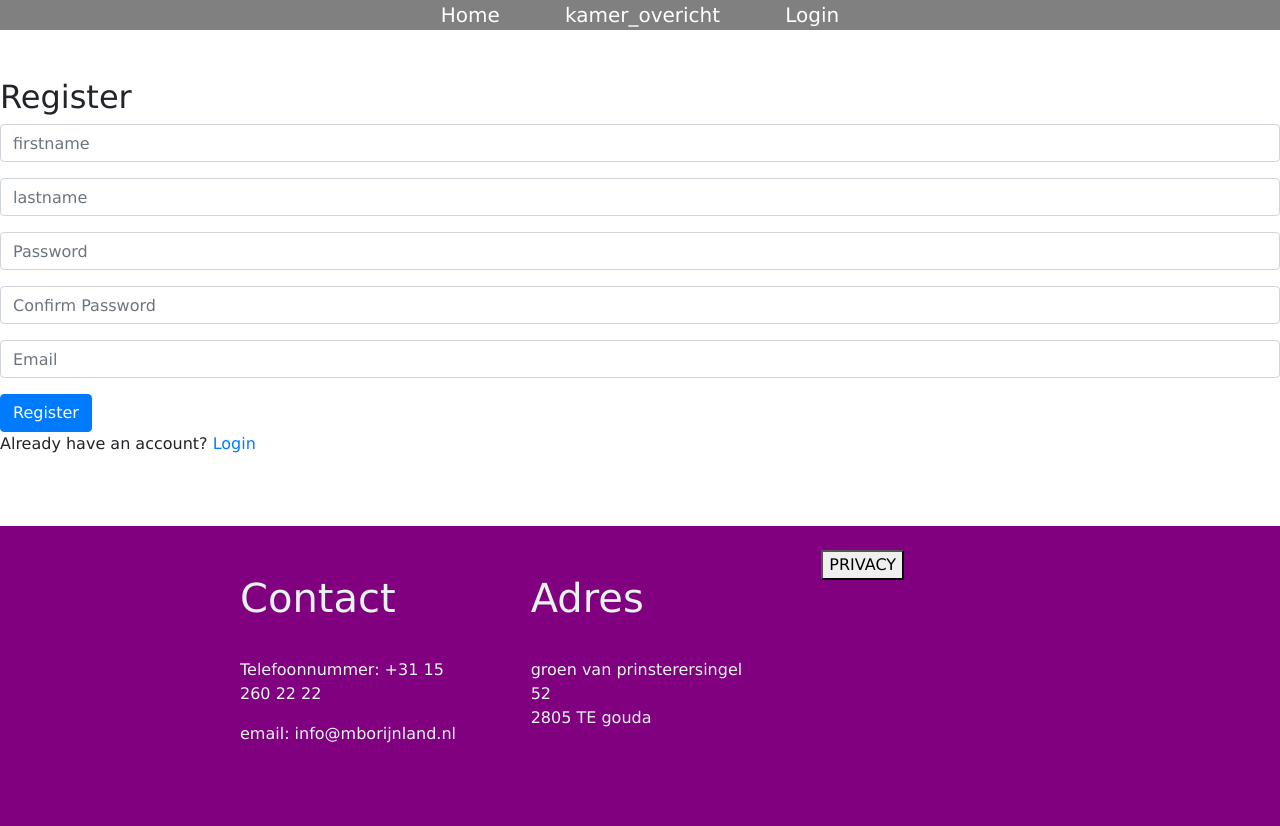
After one commit to Yu1944/Hotel, a PHP site: page /register.php in a window 1280 px wide. The commit adds this page. Run offline with PHP 8.4, Linux system fonts and the light colour scheme.

Commit message:
problem fixing
index slideshow automatisch en correct werkend(idk hoe?)
een register page voor acc.

```diff
--- a/footer.php
+++ b/footer.php
@@ -16,60 +16,10 @@
       <table>
         <tbody>
           <tr>
-            <td><button>PRIVACHY</button></td>
+            <td><button>PRIVACY</button></td>
           </tr>
         </tbody>
       </table>
     </div>
   </div>
 </footer>
-
-
-<style>
-/* Footer styles */
-footer {
-  width: 100%;
-  height: 300px;
-  background: purple;
-  margin: 70px 0 0;
-  padding: 24px;
-}
-
-.footer-grid {
-  margin: auto;
-  width: 848px;
-  max-width: 100%;
-  display: grid;
-  grid-template-columns: 1fr 1fr 1fr;
-  grid-gap: 0 24px;
-}
-
-.footer-item {
-  flex: 1;
-  color: #e6f4ed;
-  padding: 0 24px;
-}
-
-.footer-item h1 {
-  font-weight: normal;
-  margin: 24px 0 36px;
-}
-
-.footer-item a,
-.footer-item a:visited,
-.footer-item a:active {
-  color: #e6f4ed;
-}
-
-.footer-item table {
-  border-spacing: 0;
-  width: 100%;
-}
-
-.footer-item table,
-.footer-item table tbody,
-.footer-item table tr,
-.footer-item table td {
-  border: none;
-  padding: 0;
-}</style>
--- a/header.php
+++ b/header.php
@@ -9,17 +9,18 @@ require 'db.php';
     <meta charset="UTF-8">
     <meta name="viewport" content="width=device-width, initial-scale=1.0">
     <link rel="stylesheet" href="style.css">
-    <script src="script.js"></script>
     <link rel="stylesheet" href="https://cdn.jsdelivr.net/npm/bootstrap@4.3.1/dist/css/bootstrap.min.css" integrity="sha384-ggOyR0iXCbMQv3Xipma34MD+dH/1fQ784/j6cY/iJTQUOhcWr7x9JvoRxT2MZw1T" crossorigin="anonymous">
 </head>
-<body></body>
+<body>
+    <br>
     <header>
         <nav>
             <ul>
                 <li><a href="index.php">Home</a></li>
-                <li><a href="kamer_overicht.php">kamer_overicht</a></li>
+                <li><a href="room.php">kamer_overicht</a></li>
                 <li><a href="">Login</a></li>
             </ul>
         </nav>
 </header>
+</body>
 </html>
--- /dev/null
+++ b/register.php
@@ -0,0 +1,73 @@
+<!DOCTYPE html>
+<html lang="en">
+<head>
+    <meta charset="UTF-8">
+    <meta name="viewport" content="width=device-width, initial-scale=1.0">
+</head>
+<body>
+
+
+<?php
+include('header.php');
+include('db.php');
+?>
+<br>
+
+<div class="login-form">
+    <h2>Register</h2>
+    <form action="register.php" method="POST">
+        <div class="mb-3">
+            <input type="text" class="form-control" name="firstname" placeholder="firstname" required>
+        </div>
+        <div class="mb-3">
+            <input type="text" class="form-control" name="lastname" placeholder="lastname" required>
+        </div>
+        <div class="mb-3">
+            <input type="password" class="form-control" name="password" placeholder="Password" required>
+        </div>
+        <div class="mb-3">
+            <input type="password" class="form-control" name="confirm_password" placeholder="Confirm Password" required>
+        </div>
+        <div class="mb-3">
+            <input type="email" class="form-control" name="email" placeholder="Email" required>
+        </div>
+        <button type="submit" class="btn btn-primary" name="register">Register</button>
+    </form>
+    <p>Already have an account? <a href="login.php">Login</a></p>
+</div>
+
+<?php
+
+if (isset($_POST['register'])) {
+    // Use the database connection from db.php
+    $firstname = isset($_POST['firstname']) ? $_POST['firstname'] : '';
+    $lastname = isset($_POST['lastname']) ? $_POST['lastname'] : '';
+    $password = isset($_POST['password']) ? $_POST['password'] : '';
+    $confirm_password = isset($_POST['confirm_password']) ? $_POST['confirm_password'] : '';
+    $email = isset($_POST['email']) ? $_POST['email'] : '';
+
+    if ($password !== $confirm_password) {
+        echo "Passwords do not match. Please try again.";
+    } else {
+        $hashed_password = password_hash($password, PASSWORD_DEFAULT);
+        // Prepare and execute the SQL query using $pdo
+        $sql = "INSERT INTO `user` (`firstname`, `lastname`, `email`, `password`) VALUES (:firstname, :lastname, :email, :password)";
+        $stmt = $conn->prepare($sql);
+
+        // Bind parameters
+        $stmt->bindParam(':firstname', $firstname);
+        $stmt->bindParam(':lastname', $lastname);
+        $stmt->bindParam(':email', $email);
+        $stmt->bindParam(':password', $hashed_password);
+
+        // Execute the statement
+        $stmt->execute();
+
+        echo "Registration successful!";
+    }
+}
+?>
+
+<?php include 'footer.php';?>
+</body>
+</html>
--- a/style.css
+++ b/style.css
@@ -4,7 +4,7 @@
 
 body {
   font-family: Verdana, sans-serif;
-  padding-top: 50px; /* Adjust this value to match the height of your fixed header */
+  padding-top: 30px;
 }
 
 
@@ -16,7 +16,6 @@ header {
   width: 100%;
   background-color: grey;
   color: #fff;
-  padding: 10px 0;
   text-align: center;
   z-index: 100;
 }
@@ -116,3 +115,51 @@ li.admin-panel a {
 .mySlides.fade:nth-child(2) img {
   width: 100%; /* or adjust the width as needed */
 }
+
+/* Footer styles */
+footer {
+  width: 100%;
+  height: 300px;
+  background: purple;
+  margin: 70px 0 0;
+  padding: 24px;
+}
+
+.footer-grid {
+  margin: auto;
+  width: 848px;
+  max-width: 100%;
+  display: grid;
+  grid-template-columns: 1fr 1fr 1fr;
+  grid-gap: 0 24px;
+}
+
+.footer-item {
+  flex: 1;
+  color: #e6f4ed;
+  padding: 0 24px;
+}
+
+.footer-item h1 {
+  font-weight: normal;
+  margin: 24px 0 36px;
+}
+
+.footer-item a,
+.footer-item a:visited,
+.footer-item a:active {
+  color: #e6f4ed;
+}
+
+.footer-item table {
+  border-spacing: 0;
+  width: 100%;
+}
+
+.footer-item table,
+.footer-item table tbody,
+.footer-item table tr,
+.footer-item table td {
+  border: none;
+  padding: 0;
+}
```
Also changed, not shown: index.php (+9 -12 lines), script.js (+3 -8 lines).
